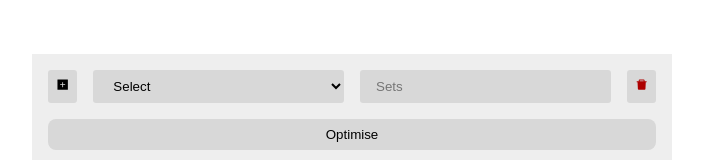
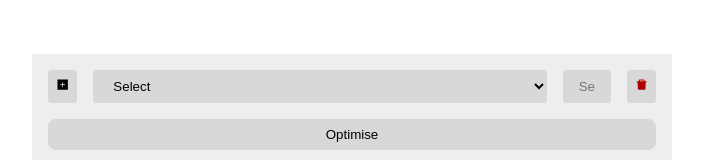
Before and after one commit to matt-plank/simplex-workout-optimiser, a React (Create React App) app in the folder frontend/: page / in a window 1280 px wide. Shown: the part 266-426 px from the top of the page, without its empty margins (288-991 px from the left). Built offline with nearby package versions, Linux system fonts and the light colour scheme.

Commit message:
Improved responsive layout

```diff
--- a/frontend/src/components/selector/selectorInput.css
+++ b/frontend/src/components/selector/selectorInput.css
@@ -7,6 +7,7 @@
 
 .selector > .selector-input > select {
   flex: 1;
+  min-width: 0;
 
   padding-left: 1rem;
   padding-right: 1rem;
@@ -19,7 +20,7 @@
 }
 
 .selector > .selector-input > input[type="text"] {
-  flex: 1;
+  width: 3rem;
 
   padding-left: 1rem;
   padding-right: 1rem;
```
